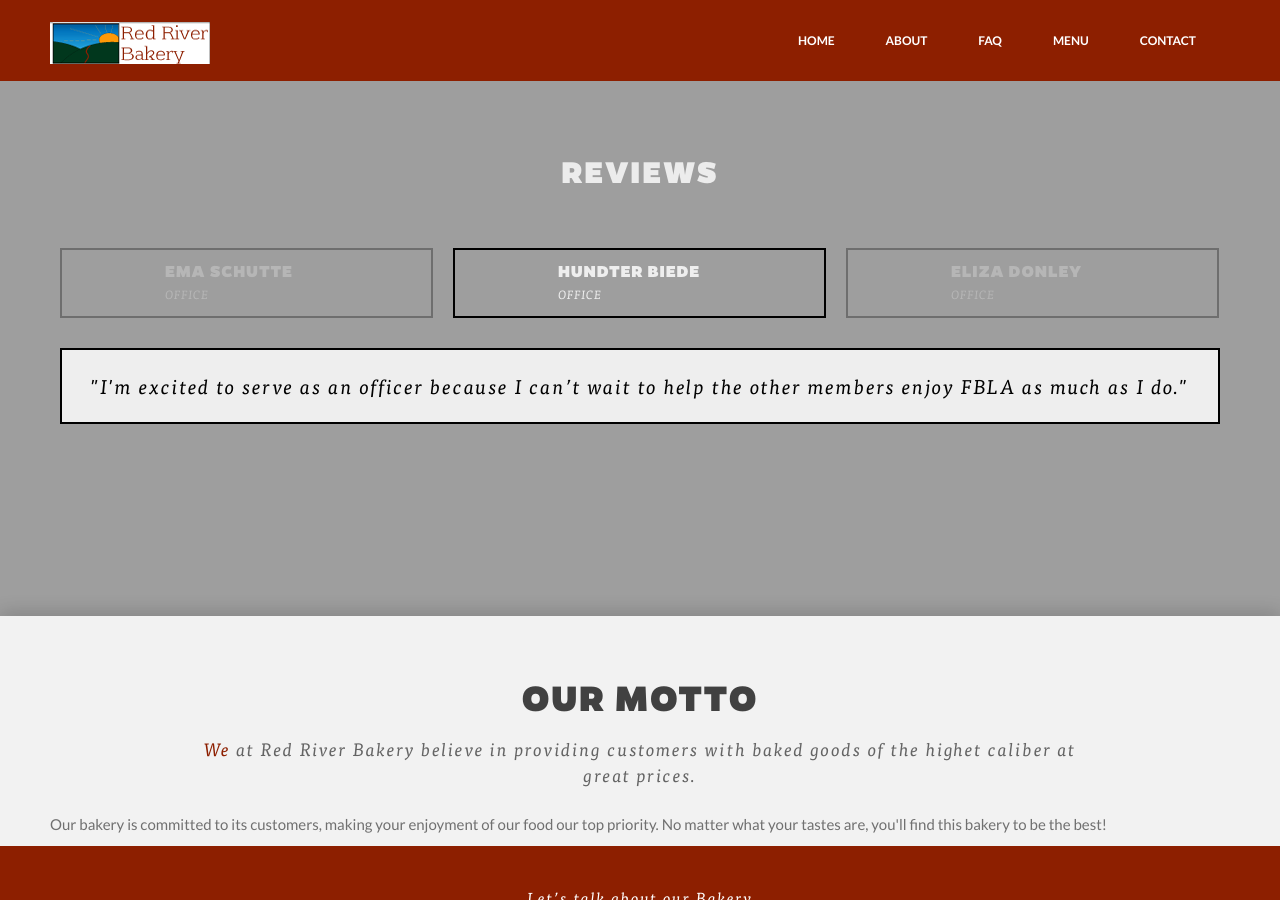
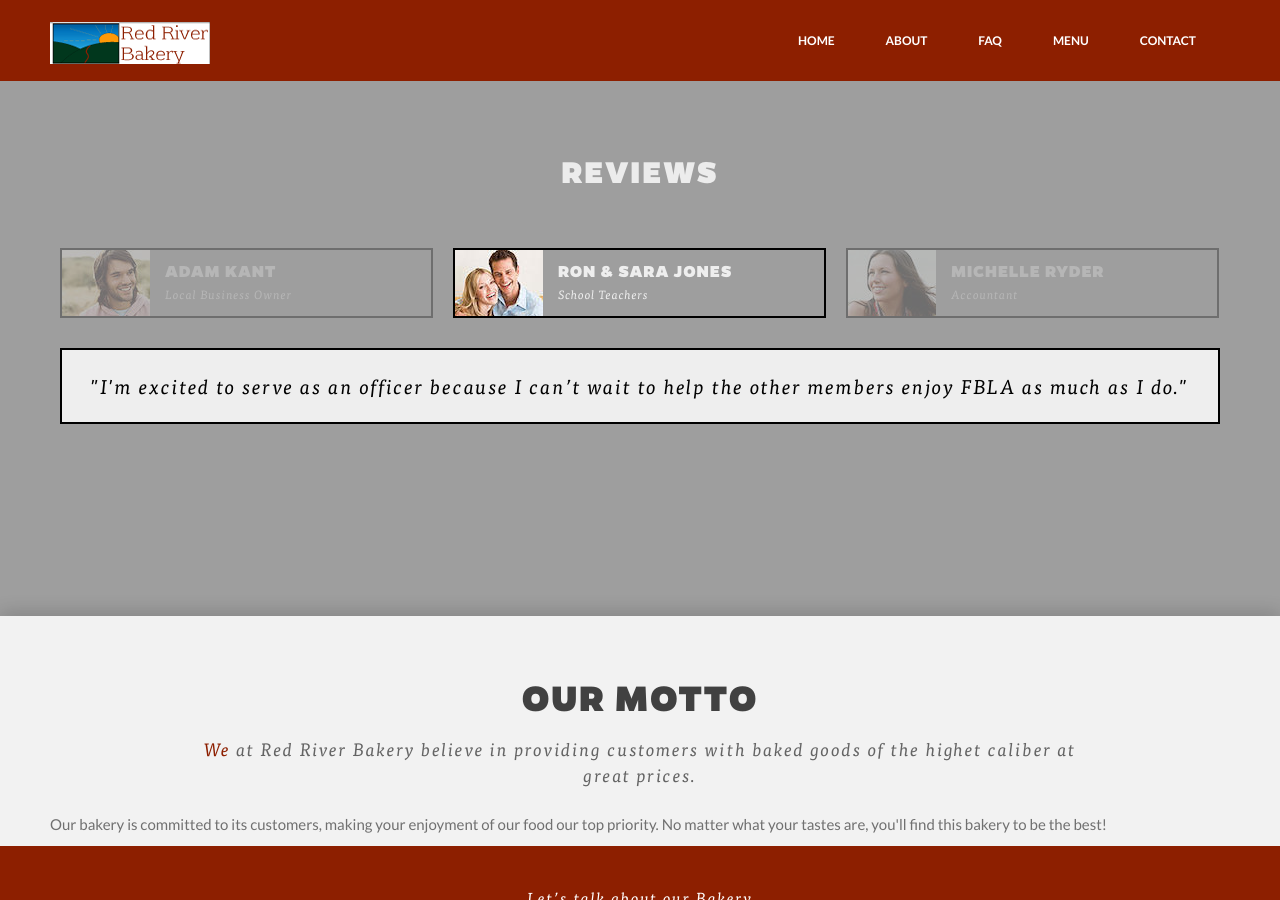
Before and after one commit to fblabake/fblabake.github.io, a Jekyll site: the page built from index.html, in a window 1280 px wide and 900 px high, scrolled down 2715 px. Built offline with Jekyll 4.4.1, drawn with Linux system fonts in a browser that asks for light colours; grey boxes are pictures that could not be loaded.

Commit message:
Review names

```diff
--- a/index.html
+++ b/index.html
@@ -233,21 +233,21 @@ title: Red River Bakery
 
                     <div class="owl-carousel" id="sync2">
                          <div class="item">
-                              <img alt="" src="img/officers/treasurer/treasurer.jpg" />
-                              <h6>Ema Schutte</h6>
-                              <p>OFFICE</p>
+                              <img alt="" src="img/reviews/adam.jpg" />
+                              <h6>Adam Kant</h6>
+                              <p>Local Business Owner</p>
                          </div>
 
                          <div class="item">
-                              <img alt="" src="img/officers/president/president/president.jpg" />
-                              <h6>Hundter Biede</h6>
-                              <p>OFFICE</p>
+                              <img alt="" src="img/reviews/jones.jpg" />
+                              <h6>Ron & Sara Jones</h6>
+                              <p>School Teachers</p>
                          </div>
 
                          <div class="item">
-                              <img alt="" src="img/officers/vp/vp.jpg" />
-                              <h6>Eliza Donley</h6>
-                              <p>OFFICE</p>
+                              <img alt="" src="img/reviews/michelle.jpg" />
+                              <h6>Michelle Ryder</h6>
+                              <p>Accountant</p>
                          </div>
                     </div>
                </div>
```
Also changed, not shown: img/reviews/adam.jpg (added), img/reviews/jones.jpg (added), img/reviews/michelle.jpg (added).
